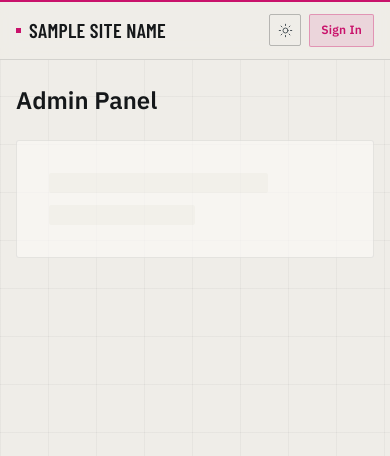
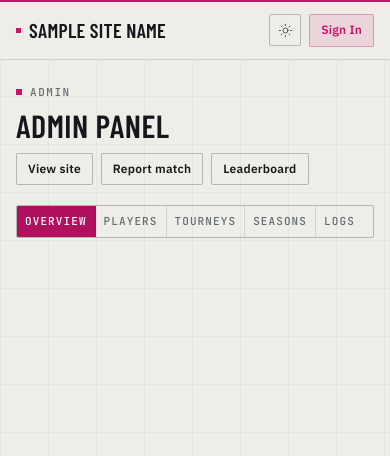
Before and after one commit to kashcmdd/rainbow-leaderboard, a Python web app: template app/templates/admin.html in a window 390 px wide; the page is wider, and only the part inside the window is pictured. Shown: the top 456 px of that part. Run offline with Jinja, Linux system fonts and the light colour scheme; the template is opened without the code that fills it: most values are stand-ins (such as "Sample title", 1, 10 or a date in 2020).

Commit message:
fix(admin): working mobile tabs, real modals, and a readable dashboard
- Remove the transform from the entrance animation: it made <main> the
  containing block for position:fixed, so confirmation dialogs rendered
  behind/above the wrong element (dim screen, no visible dialog) while the
  page was animating
- Clear the loading skeleton instead of appending the dashboard below it
- Wire the mobile section tabs (Overview/Players/Tourneys/Seasons/Logs);
  they were rendered but never initialised
- Replace the unusable wide table on phones with player cards that keep the
  rank icon, rank chip, ELO, record, and every action
- Raise modal stacking above the profile sidepanel
- Rebuild the rating distribution as a stacked bar plus a compact legend
- Make tournament rows stack on small screens instead of overflowing
- Publish Postgres on 127.0.0.1:5432 so pytest/psql work locally

```diff
--- a/app/static/css/input.css
+++ b/app/static/css/input.css
@@ -875,11 +875,9 @@
   @keyframes riseIn {
     from {
       opacity: 0;
-      transform: translateY(6px);
     }
     to {
       opacity: 1;
-      transform: translateY(0);
     }
   }
 
--- a/app/templates/admin.html
+++ b/app/templates/admin.html
@@ -16,11 +16,29 @@
 .pagination-btn { min-width:32px; text-align:center; }
 </style>
 
-<h1 class="text-2xl font-extrabold text-ink mb-6">Admin Panel</h1>
+<div class="mb-5 flex flex-wrap items-end justify-between gap-3">
+  <div>
+    <p class="eyebrow">Admin</p>
+    <h1 class="display text-[32px] leading-none sm:text-[38px]">Admin panel</h1>
+  </div>
+  <div class="flex flex-wrap gap-2">
+    <a href="/" class="btn btn-sm">View site</a>
+    <a href="/report" class="btn btn-sm">Report match</a>
+    <a href="/leaderboard" class="btn btn-sm">Leaderboard</a>
+  </div>
+</div>
+
+<div class="mb-4 flex seg md:hidden" id="adminTabs" role="tablist" aria-label="Admin sections">
+  <button class="seg-item is-active" type="button" data-admin-tab="overview">Overview</button>
+  <button class="seg-item" type="button" data-admin-tab="players">Players</button>
+  <button class="seg-item" type="button" data-admin-tab="tournaments">Tourneys</button>
+  <button class="seg-item" type="button" data-admin-tab="seasons">Seasons</button>
+  <button class="seg-item" type="button" data-admin-tab="logs">Logs</button>
+</div>
 
 <div id="toast" class="fixed bottom-6 right-6 z-50 hidden card px-5 py-3 text-sm shadow-xl border transition-all" style="border-color:var(--line-strong);"></div>
 
-<div id="confirmModal" class="fixed inset-0 z-50 hidden items-center justify-center" style="background:var(--scrim);">
+<div id="confirmModal" class="fixed inset-0 hidden items-center justify-center" style="z-index:120;background:var(--scrim);">
   <div class="card p-8 w-full max-w-sm mx-4">
     <h3 id="modalTitle" class="text-lg font-bold text-ink mb-2"></h3>
     <p id="modalDesc" class="text-xs text-ink3 mb-5"></p>
@@ -35,7 +53,7 @@
   </div>
 </div>
 
-<div id="textPromptModal" class="fixed inset-0 z-50 hidden items-center justify-center" style="background:var(--scrim);">
+<div id="textPromptModal" class="fixed inset-0 hidden items-center justify-center" style="z-index:120;background:var(--scrim);">
   <div class="card mx-4 w-full max-w-md p-6">
     <h3 id="textPromptTitle" class="mb-2 text-lg font-bold text-ink">Add players</h3>
     <p class="mb-3 text-xs text-ink3">One username per line, or comma separated.</p>
@@ -47,7 +65,7 @@
   </div>
 </div>
 
-<div id="eloModal" class="fixed inset-0 z-50 hidden items-center justify-center" style="background:var(--scrim);">
+<div id="eloModal" class="fixed inset-0 hidden items-center justify-center" style="z-index:120;background:var(--scrim);">
   <div class="card p-8 w-full max-w-sm mx-4">
     <h3 class="text-lg font-bold text-ink mb-1" id="eloModalTitle">Adjust ELO</h3>
     <p class="text-xs text-ink3 mb-5" id="eloModalPlayer"></p>
@@ -66,7 +84,7 @@
   </div>
 </div>
 
-<div id="avatarModal" class="fixed inset-0 z-50 hidden items-center justify-center" style="background:var(--scrim);">
+<div id="avatarModal" class="fixed inset-0 hidden items-center justify-center" style="z-index:120;background:var(--scrim);">
   <div class="card p-8 w-full max-w-sm mx-4">
     <h3 class="text-lg font-bold text-ink mb-1" id="avatarModalTitle">Upload Avatar</h3>
     <p class="text-xs text-ink3 mb-5" id="avatarModalPlayer"></p>
@@ -80,7 +98,7 @@
   </div>
 </div>
 
-<div id="matchEditModal" class="fixed inset-0 z-50 hidden items-center justify-center" style="background:var(--scrim);">
+<div id="matchEditModal" class="fixed inset-0 hidden items-center justify-center" style="z-index:120;background:var(--scrim);">
   <div class="card p-8 w-full max-w-sm mx-4">
     <h3 class="text-lg font-bold text-ink mb-1">Edit Match</h3>
     <p class="text-xs text-ink3 mb-5" id="matchEditInfo"></p>
@@ -115,6 +133,9 @@
 
 <script>
 let modalResolve, modalReject;
+// Cancelling a confirmation aborts the awaited action; that rejection is expected.
+window.addEventListener('unhandledrejection', e => { if (e.reason && e.reason.name === 'ModalCancelled') e.preventDefault(); });
+function cancelModal() { if (modalReject) modalReject(Object.assign(new Error('cancelled'), { name: 'ModalCancelled' })); }
 function toast(msg, type) {
   const t = document.getElementById('toast');
   t.textContent = msg;
@@ -141,9 +162,9 @@ function showModal(title, desc, dangerous) {
     document.getElementById('confirmModal').classList.add('flex');
   });
 }
-document.getElementById('modalCancel').addEventListener('click', () => { document.getElementById('confirmModal').classList.add('hidden'); document.getElementById('confirmModal').classList.remove('flex'); if (modalReject) modalReject(); });
+document.getElementById('modalCancel').addEventListener('click', () => { document.getElementById('confirmModal').classList.add('hidden'); document.getElementById('confirmModal').classList.remove('flex'); cancelModal(); });
 document.getElementById('modalConfirm').addEventListener('click', () => { document.getElementById('confirmModal').classList.add('hidden'); document.getElementById('confirmModal').classList.remove('flex'); if (modalResolve) modalResolve(); });
-document.addEventListener('keydown', (e) => { if (e.key === 'Escape') { document.getElementById('confirmModal').classList.add('hidden'); document.getElementById('confirmModal').classList.remove('flex'); if (modalReject) modalReject(); }});
+document.addEventListener('keydown', (e) => { if (e.key === 'Escape' && !document.getElementById('confirmModal').classList.contains('hidden')) { document.getElementById('confirmModal').classList.add('hidden'); document.getElementById('confirmModal').classList.remove('flex'); cancelModal(); }});
 
 function showTextPrompt(title) {
   const modal = $('textPromptModal');
@@ -187,6 +208,7 @@ let allPlayers = [], allRatingData = {}, ownerIds = [], currentPage = 1, pageSiz
 const $ = id => document.getElementById(id);
 
 async function loadAdmin() {
+  $('adminContent').innerHTML = '';
   let stats = { total_players:0, total_matches:0, active_players:0, total_ratings:0, avg_elo:0, highest_elo:0, distribution:[], owner_ids:[] };
   try { const sr = await fetch('/api/admin/stats'); if (sr.ok) stats = await sr.json(); } catch {}
   ownerIds = stats.owner_ids || [];
@@ -216,6 +238,7 @@ async function loadAdmin() {
   renderAuditLog(auditLog);
   renderMatches(matches);
   wireGlobal();
+  setupAdminTabs();
 }
 
 function renderStats(s) {
@@ -231,13 +254,27 @@ function renderStats(s) {
 
 function renderDistribution(s) {
   if (!s.distribution || !s.distribution.length) return;
-  const maxCount = Math.max(...s.distribution.map(d=>d.count), 1);
-  let html = `<div class="card p-5 mb-5 animate-slide-up" id="distSection"><h2 class="text-sm font-bold text-ink mb-3">Rating Distribution</h2><div class="flex flex-wrap gap-3">`;
+  const total = s.distribution.reduce((sum, d) => sum + d.count, 0) || 1;
+  let bar = '';
   for (const d of s.distribution) {
-    const pct = (d.count / maxCount * 100).toFixed(0);
-    html += `<div class="flex items-center gap-2 w-36"><span class="rank-dot" style="background:${d.color}"></span><span class="text-[10px] text-ink3 w-20">${d.rank}</span><div class="flex-1 bg-panel2 rounded-full"><div class="dist-bar" style="width:${pct}%;background:${d.color};"></div></div><span class="text-[10px] text-ink3 w-5 text-right">${d.count}</span></div>`;
+    const pct = (d.count / total * 100);
+    bar += `<div style="width:${pct}%;background:${d.color}" title="${d.rank}: ${d.count}"></div>`;
   }
-  html += `</div></div>`;
+  let legend = '';
+  for (const d of s.distribution) {
+    const pct = Math.round(d.count / total * 100);
+    legend += `<div class="flex items-center gap-2">
+      <span class="rank-dot" style="background:${d.color}"></span>
+      <span class="flex-1 truncate text-[12px] text-ink2">${d.rank}</span>
+      <span class="num text-[12px] text-ink3">${d.count}</span>
+      <span class="num w-9 text-right text-[11px] text-ink3">${pct}%</span>
+    </div>`;
+  }
+  let html = `<div class="card p-5 mb-5 animate-slide-up" id="distSection">
+    <div class="section-head mb-3"><h2 class="text-sm font-bold text-ink">Rating distribution</h2><span class="micro">${total} ratings</span></div>
+    <div class="flex h-3 w-full overflow-hidden rounded-sm" style="background:var(--panel-2);">${bar}</div>
+    <div class="mt-4 grid grid-cols-2 gap-x-4 gap-y-1.5 sm:gap-x-6 lg:grid-cols-3">${legend}</div>
+  </div>`;
   $('adminContent').insertAdjacentHTML('beforeend', html);
 }
 
@@ -256,7 +293,7 @@ function renderManagement() {
       </select>
       <button id="createTmtBtn" class="btn btn-pink text-xs">Create</button>
     </div>
-    <div id="tmtList" class="space-y-1.5 max-h-48 overflow-y-auto"></div>
+    <div id="tmtList" class="space-y-1.5"></div>
   </div>`);
   $('adminContent').insertAdjacentHTML('beforeend', `<div class="card p-5 mb-5 animate-slide-up" id="seasonSection"><h2 class="text-sm font-bold text-ink mb-1">Season Management</h2><p class="text-[10px] text-ink3 uppercase tracking-widest mb-4">Close the 1v1 season to archive its standings and reset 1v1 ELOs. Other formats keep their ratings.</p>
     <div class="flex flex-wrap gap-2">
@@ -325,7 +362,7 @@ function renderPlayerTable() {
   // Sortable column headers
   const sortable = (label, field) => `<th class="py-3 px-2 text-left sort-btn text-[10px] font-semibold text-ink3 uppercase tracking-widest" data-sort="${field}">${label}${sortIcon(field)}</th>`;
 
-  html += `<div class="overflow-x-auto"><table class="w-full"><thead><tr style="border-bottom:1px solid var(--line);">
+  html += `<div class="hidden overflow-x-auto md:block"><table class="w-full"><thead><tr style="border-bottom:1px solid var(--line);">
     <th class="py-3 px-2 w-8 sm:w-10"><input type="checkbox" id="selectAll" class="checkbox"></th>
     <th class="py-3 px-2 w-8 sm:w-10"></th>
     <th class="py-3 px-2 text-left sort-btn text-[10px] font-semibold text-ink3 uppercase tracking-widest" data-sort="username">Name${sortIcon('username')}</th>
@@ -360,7 +397,7 @@ function renderPlayerTable() {
       <td class="py-2.5 px-2 text-right text-sm text-ink">${r.wins}</td>
       <td class="py-2.5 px-2 text-right text-sm text-ink">${r.losses}</td>
       <td class="py-2.5 px-2 text-ink3 text-sm">${r.matches_played}</td>
-      <td class="py-2.5 px-2"><div class="flex items-center gap-1.5"><span class="rank-dot" style="background:${rank[2]}"></span><span class="text-[10px] font-semibold whitespace-nowrap rank-elo" style="--rank-color:${rank[2]}">${rank[0]}</span></div></td>
+      <td class="py-2.5 px-2"><div class="flex items-center gap-1.5"><img src="/static/rank-icons/${rank[0].toLowerCase().replace(/ /g, '_')}.svg" alt="" class="h-4 w-4"><span class="text-[11px] font-semibold whitespace-nowrap rank-elo" style="--rank-color:${rank[2]}">${rank[0]}</span></div></td>
       <td class="py-2.5 px-2 text-center hidden lg:table-cell">${isOwner ? `<span class="text-xs font-bold" style="color:var(--warn);">👑 Owner</span>` : `<button class="admin-toggle text-xs font-bold px-2 py-1.5 rounded-lg transition-all" data-id="${p.id}" style="background:${p.is_admin?'color-mix(in srgb, var(--signal) 15%, transparent)':'transparent'};color:${p.is_admin?'var(--signal)':'var(--ink-3)'};border:1px solid ${p.is_admin?'var(--signal-line)':'var(--line)'};">${p.is_admin?'🛡️ Admin':'👤 User'}</button>`}</td>
       <td class="py-2.5 px-2 text-right"><div class="flex items-center justify-end gap-1">
         <button class="ban-btn text-[10px] font-bold px-3 py-2 rounded-lg transition-all" style="background:${banned?'color-mix(in srgb, var(--win) 10%, transparent)':'color-mix(in srgb, var(--loss) 10%, transparent)'};color:${banned?'var(--win)':'var(--loss)'};border:none;" data-id="${p.id}">${banned?'Unban':'Ban'}</button>
@@ -370,6 +407,38 @@ function renderPlayerTable() {
     </tr>`;
   }
   html += '</tbody></table></div>';
+
+  // Phone cards: the wide table cannot fit, so show a compact list instead.
+  html += '<div class="mt-4 space-y-2 md:hidden" id="playerCards">';
+  for (const p of pagePlayers) {
+    const r = allRatingData[p.id] || {elo:0,wins:0,losses:0,matches_played:0};
+    const rank = [r.rank_title || getRank(r.elo)[0], 0, r.rank_color || getRank(r.elo)[2]];
+    const isOwner = ownerIds.includes(p.discord_id);
+    const banned = p.is_banned;
+    const rankIcon = rank[0].toLowerCase().replace(/ /g, '_');
+    html += `<div class="border p-3 ${banned?'banned-row':''}" style="border-color:var(--line)" data-id="${p.id}">
+      <div class="flex items-start gap-3">
+        <input type="checkbox" class="checkbox player-checkbox mt-1 shrink-0" value="${p.id}">
+        ${p.avatar_url ? `<img src="${p.avatar_url}" class="avatar-sm open-profile" data-id="${p.id}">` : `<div class="avatar-sm open-profile flex items-center justify-center text-[10px] font-bold" style="background:var(--panel-2);color:var(--ink-3);" data-id="${p.id}">${p.username[0].toUpperCase()}</div>`}
+        <div class="min-w-0 flex-1">
+          <div class="open-profile truncate text-[14px] font-semibold" style="color:${banned?'var(--loss)':'var(--ink)'}" data-id="${p.id}">${p.username}${banned?' [BANNED]':''}</div>
+          <div class="mt-1 flex flex-wrap items-center gap-2">
+            <img src="/static/rank-icons/${rankIcon}.svg" alt="" class="h-4 w-4">
+            <span class="rank-chip" style="--rank-color:${rank[2]}">${rank[0]}</span>
+            <span class="num text-[13px] rank-elo" style="--rank-color:${rank[2]}">${r.elo}</span>
+            <span class="micro">${r.wins}W ${r.losses}L ${r.matches_played}M</span>
+          </div>
+        </div>
+      </div>
+      <div class="mt-3 flex flex-wrap gap-1.5">
+        <button class="elo-adjust btn btn-sm" data-id="${p.id}" data-name="${p.username}" data-elo="${r.elo}">± ELO</button>
+        <button class="ban-btn btn btn-sm" data-id="${p.id}">${banned?'Unban':'Ban'}</button>
+        ${isOwner ? '<span class="badge badge-warn">Owner</span>' : `<button class="admin-toggle btn btn-sm" data-id="${p.id}">${p.is_admin?'Admin':'User'}</button>`}
+        <button class="delete-btn btn btn-sm btn-danger" data-id="${p.id}">Delete</button>
+      </div>
+    </div>`;
+  }
+  html += '</div>';
 
   // Pagination
   html += `<div class="flex items-center justify-between mt-4 pt-4" style="border-top:1px solid var(--line);">
@@ -516,9 +585,9 @@ function wireGlobal() {
       const canStart = t.status === 'pending';
       const canAdd = t.status === 'pending';
       const canComplete = t.status === 'active';
-      return `<div class="flex items-center justify-between text-xs card px-3 py-2" style="border-color:var(--line);">
-          <span class="text-ink" style="min-width:120px;">${window.esc(t.name)}</span>
-        <div class="flex items-center gap-1.5 flex-wrap">
+      return `<div class="flex flex-col gap-2 text-xs card px-3 py-2.5 sm:flex-row sm:items-center sm:justify-between" style="border-color:var(--line);">
+          <span class="truncate text-ink sm:min-w-[120px]">${window.esc(t.name)}</span>
+        <div class="flex flex-wrap items-center gap-1.5 sm:justify-end">
           <span class="text-ink3">${t.status}</span>
           ${canAdd ? `<button class="btn text-xs px-3 py-2 add-players-btn" data-id="${t.id}" style="color:var(--warn);border-color:color-mix(in srgb, var(--warn) 30%, transparent);">+Players</button>` : ''}
           ${canStart ? `<button class="btn text-xs px-3 py-2 start-tmt-btn" data-id="${t.id}" style="color:var(--win);border-color:color-mix(in srgb, var(--win) 30%, transparent);">Start</button>` : ''}
@@ -829,6 +898,30 @@ function refreshTable() {
   renderPlayerTable();
 }
 
+function setupAdminTabs() {
+  const groups = {
+    overview: ['statsRow', 'distSection', 'mgmtSection'],
+    players: ['addPlayerSection', 'bulkImportSection', 'playerTableCard', 'matchesSection'],
+    tournaments: ['tournamentSection'],
+    seasons: ['seasonSection'],
+    logs: ['auditSection'],
+  };
+  const tabs = document.querySelectorAll('[data-admin-tab]');
+  function apply(tab) {
+    tabs.forEach(t => t.classList.toggle('is-active', t.dataset.adminTab === tab));
+    const mobile = window.innerWidth < 768;
+    Object.entries(groups).forEach(([group, ids]) => {
+      ids.forEach(id => {
+        const el = document.getElementById(id);
+        if (el) el.style.display = (!mobile || group === tab) ? '' : 'none';
+      });
+    });
+  }
+  tabs.forEach(t => t.addEventListener('click', () => apply(t.dataset.adminTab)));
+  window.addEventListener('resize', () => apply(document.querySelector('[data-admin-tab].is-active')?.dataset.adminTab || 'overview'));
+  apply('overview');
+}
+
 loadAdmin();
 </script>
 {% endblock %}
--- a/docker-compose.yml
+++ b/docker-compose.yml
@@ -27,6 +27,9 @@ services:
       - pg_isready -U rainbow
       timeout: 5s
     image: postgres:16
+    ports:
+    # Localhost only: lets pytest and psql reach the dev database from the host.
+    - 127.0.0.1:5432:5432
     restart: unless-stopped
     volumes:
     - pgdata:/var/lib/postgresql/data
```
Also changed, not shown: app/static/css/tailwind.min.css, 1 other file.
